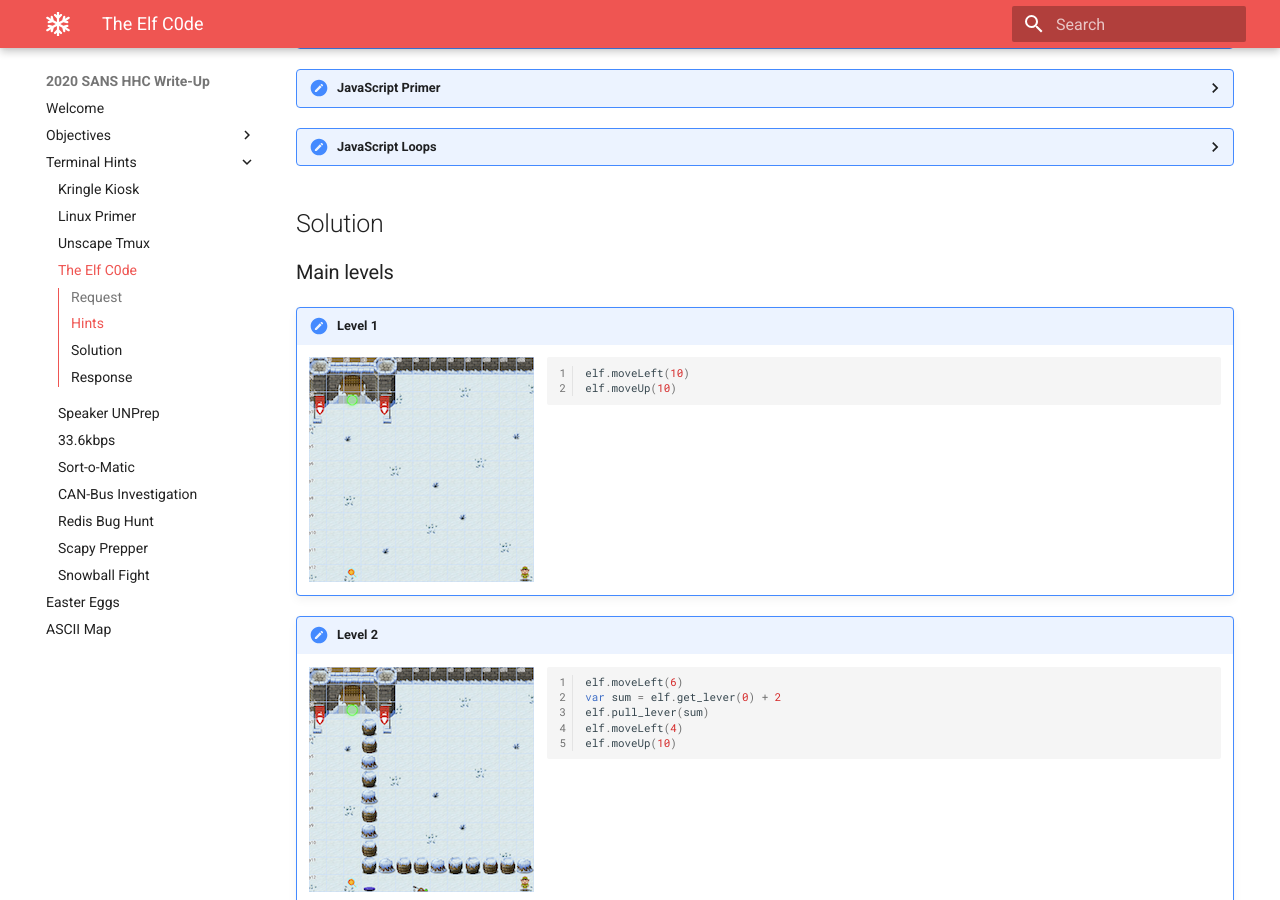
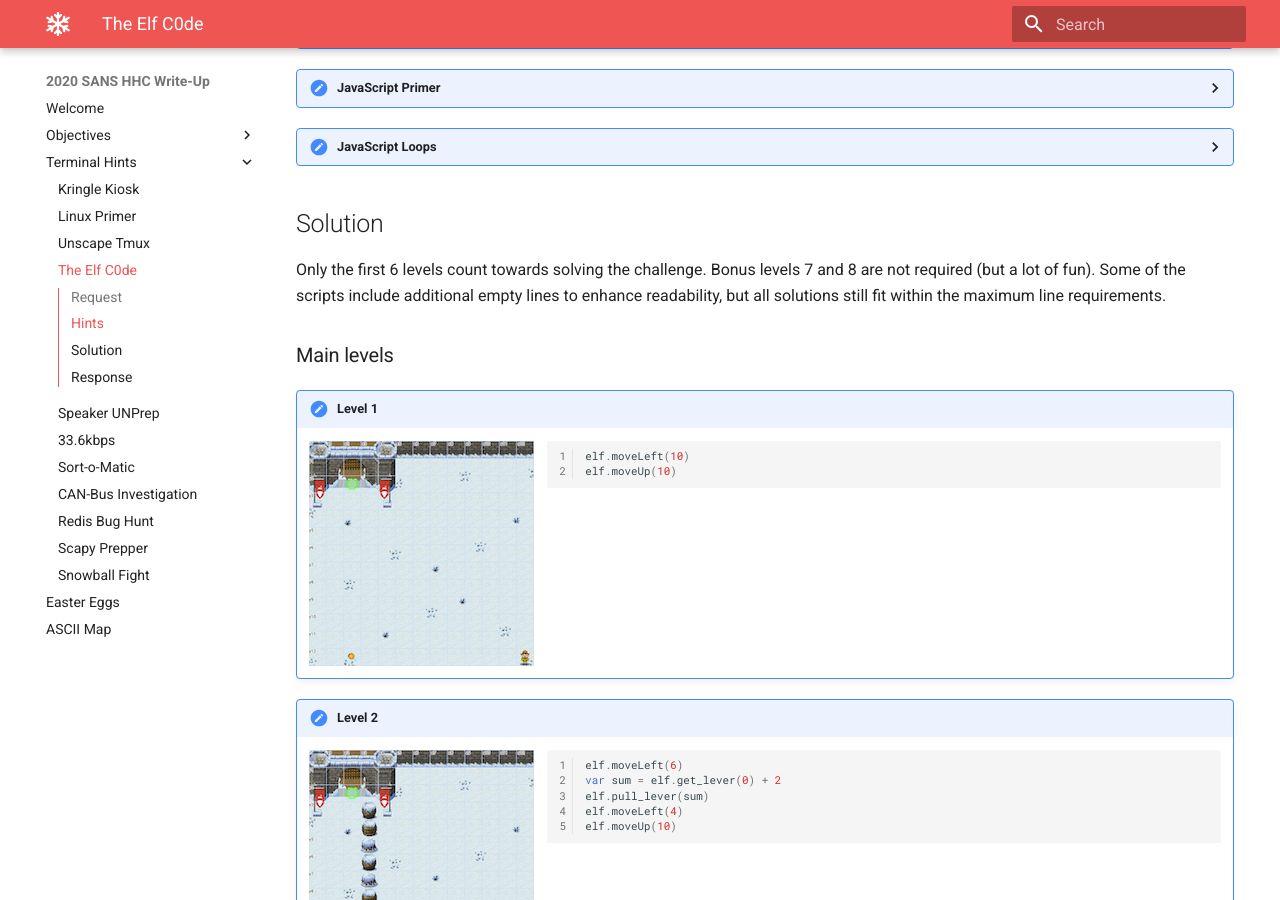
Before and after one commit to crahan/HolidayHackChallenge2020, an MkDocs documentation site: the page built from docs/hints/h4b.md, in a window 1280 px wide and 900 px high, scrolled down 838 px. Built offline with MkDocs 1.6.1 and Material for MkDocs 9.7.7, drawn with Linux system fonts in a browser that asks for light colours; comment, search, counter and statistics services are not loaded.

Commit message:
Add description

````diff
--- a/docs/hints/h4b.md
+++ b/docs/hints/h4b.md
@@ -41,6 +41,8 @@
 
 ## Solution
 
+Only the first 6 levels count towards solving the challenge. Bonus levels 7 and 8 are not required (but a lot of fun). Some of the scripts include additional empty lines to enhance readability, but all solutions still fit within the maximum line requirements.
+
 ### Main levels
 
 !!! done "Level 1"
@@ -49,8 +51,6 @@
     elf.moveLeft(10)
     elf.moveUp(10)
     ```
-
-
 
 !!! done "Level 2"
     ![Level 1](../img/hints/h4b/level_2_small.png){: align=left }
@@ -116,6 +116,7 @@
     elf.moveUp(2)
     ```
 
+
 ### Bonus levels
 
 !!! done "Level 7"
````
